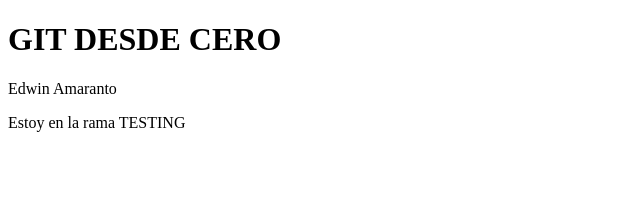
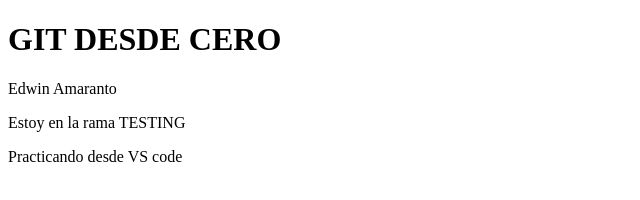
Before and after one commit to EAMARANTO/practicando-git-desde-casa, a plain HTML site: page index.html in a window 1280 px wide. Shown: the whole page, without its empty margins (0-640 px from the left). Drawn offline with Linux system fonts and the light colour scheme.

Commit message:
Primer commit desde VS code desde casa

```diff
--- a/index.html
+++ b/index.html
@@ -3,7 +3,7 @@
 <head>
     <meta charset="UTF-8">
     <meta name="viewport" content="width=device-width, initial-scale=1.0">
-    <title>Practicando con GIT desde casa</title>
+    <title>Practicando con GIT desde VSCODE</title>
 </head>
 <body>
     <h1>GIT DESDE CERO</h1>
@@ -11,5 +11,10 @@
     <section>
         <p>Estoy en la rama TESTING</p>
     </section>
+    <div>
+        <p>
+            Practicando desde VS code
+        </p>
+    </div>
 </body>
 </html>
```
Also changed, not shown: 1 other file.
